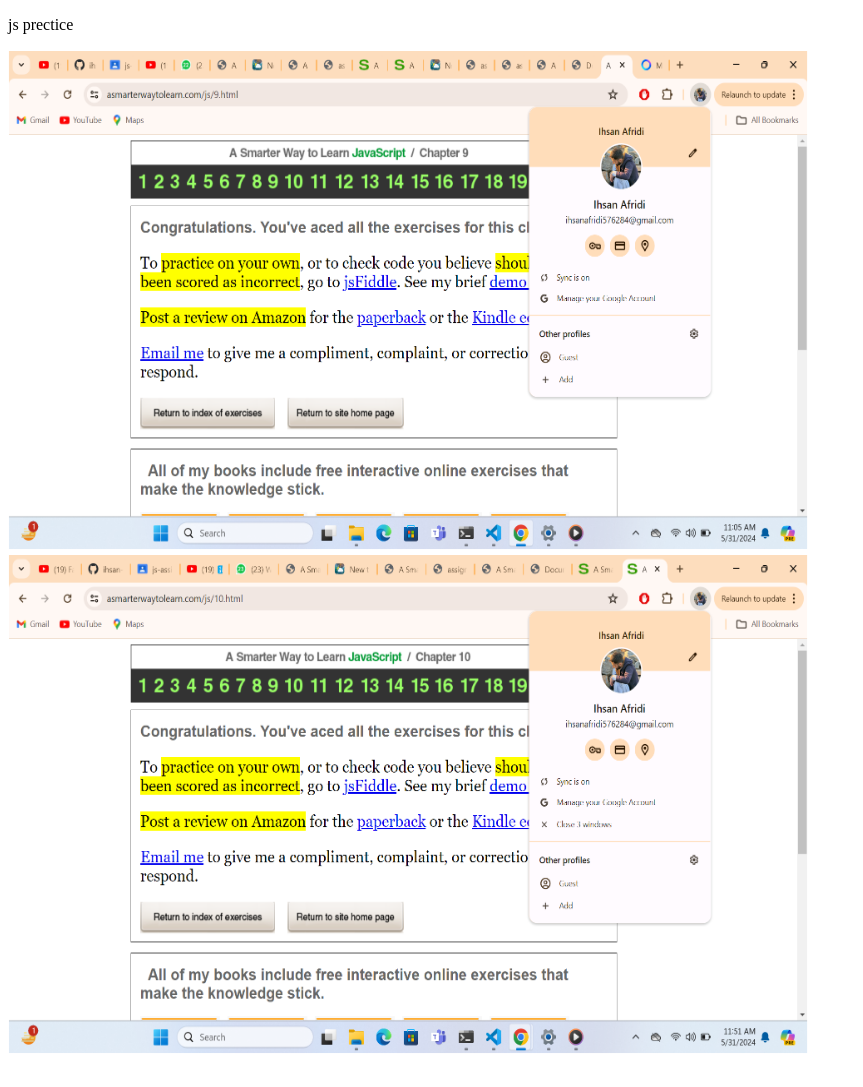
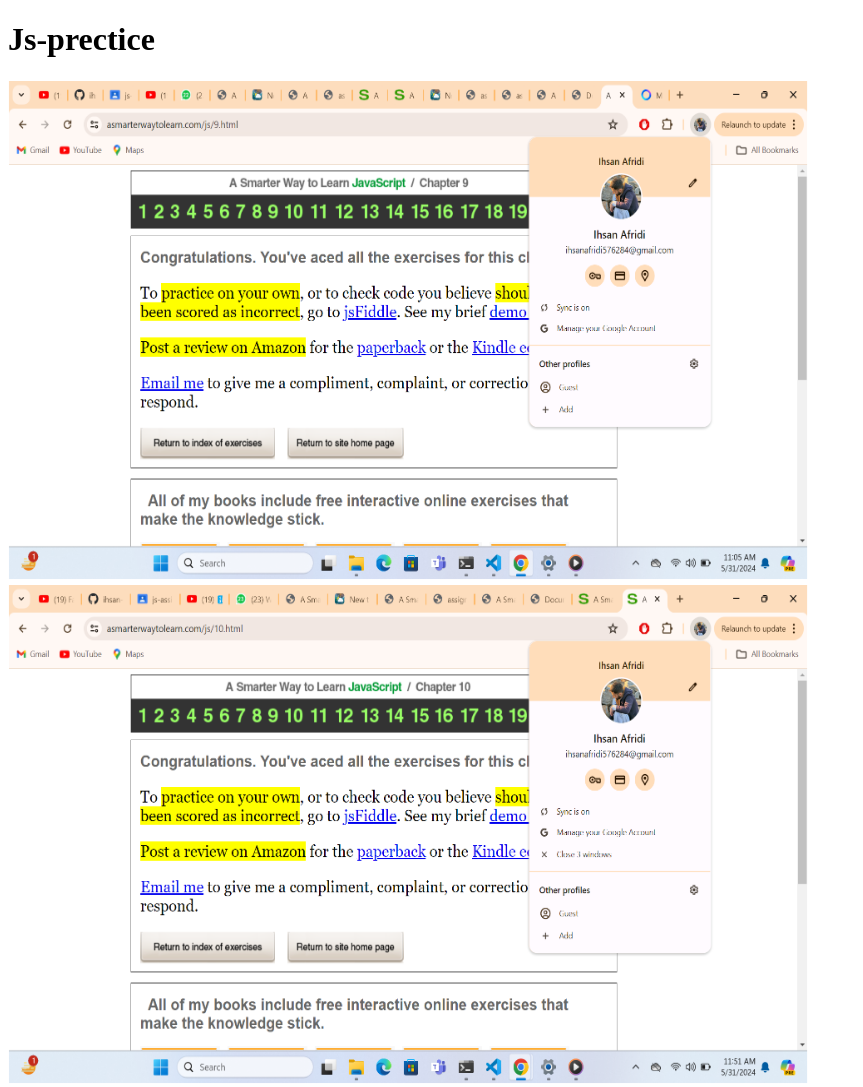
Before and after one commit to ihsan-afridi/js-assignment3, a plain HTML site: page index.html in a window 1280 px wide. Shown: the whole page, without its empty margins (0-863 px from the left). Before the commit the page ends 1066 px from the top, so only its background shows below. Drawn offline with Linux system fonts and the light colour scheme.

Commit message:
js-perctice

```diff
--- a/index.html
+++ b/index.html
@@ -6,7 +6,7 @@
     <title>Document</title>
 </head>
 <body>
-    <p>js prectice</p>
+    <h1>Js-prectice</h1>
     <img src="./Screenshot 2024-05-31 110604.png" alt="" width="800" height="500">
     <img src="./Screenshot 2024-05-31 115157.png" alt="" width="800" height="500">
 </body>
```
